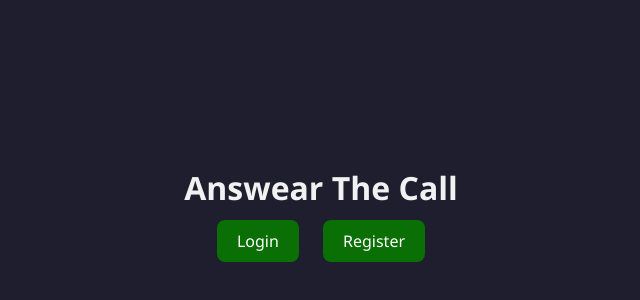
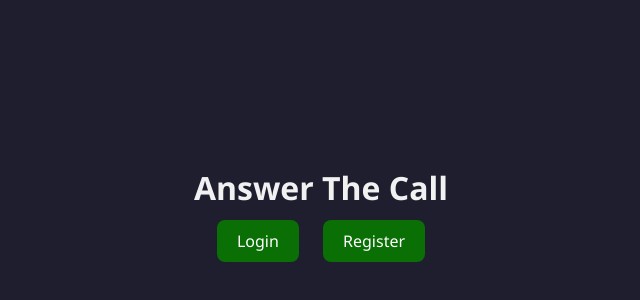
Before and after one commit to Malec7/Fate-sCall, a website: page Testa.proj/projeto/www/index.html in a window 1280 px wide. Shown: the part 202-502 px from the top of the page, without its empty margins (319-959 px from the left). Drawn offline with Linux system fonts and the light colour scheme.

Commit message:
Update index.html

```diff
--- a/Testa.proj/projeto/www/index.html
+++ b/Testa.proj/projeto/www/index.html
@@ -34,7 +34,7 @@
 </head>
 <body>
     <div class="container">
-        <h1>Answear The Call</h1>
+        <h1>Answer The Call</h1>
         <a href="login.html">Login</a>
         <a href="register.html">Register</a>
     </div>
```
